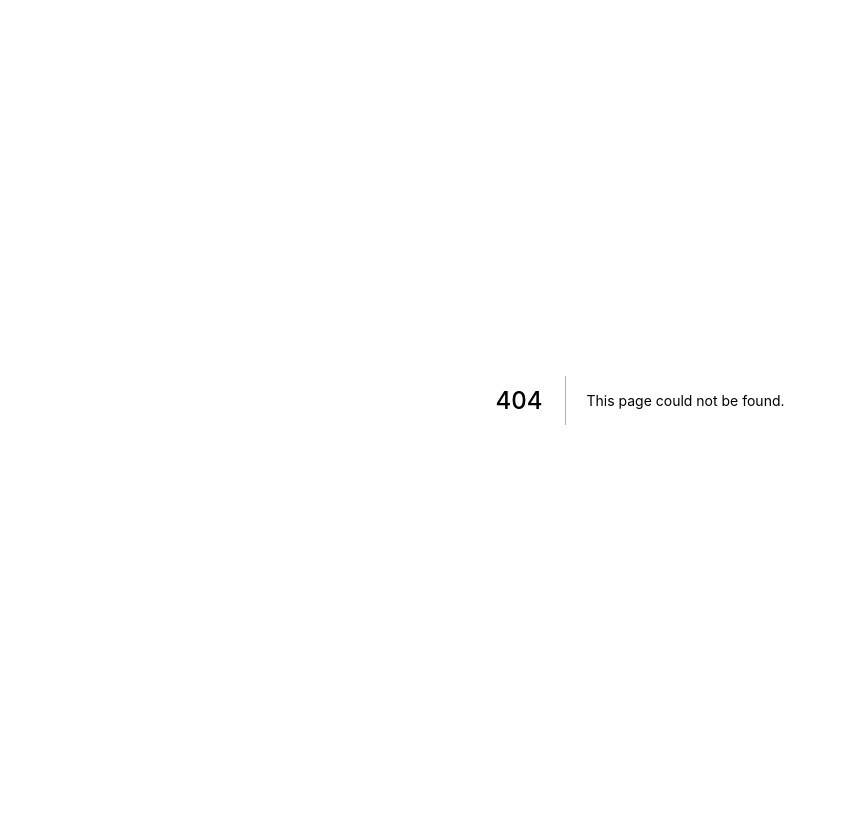
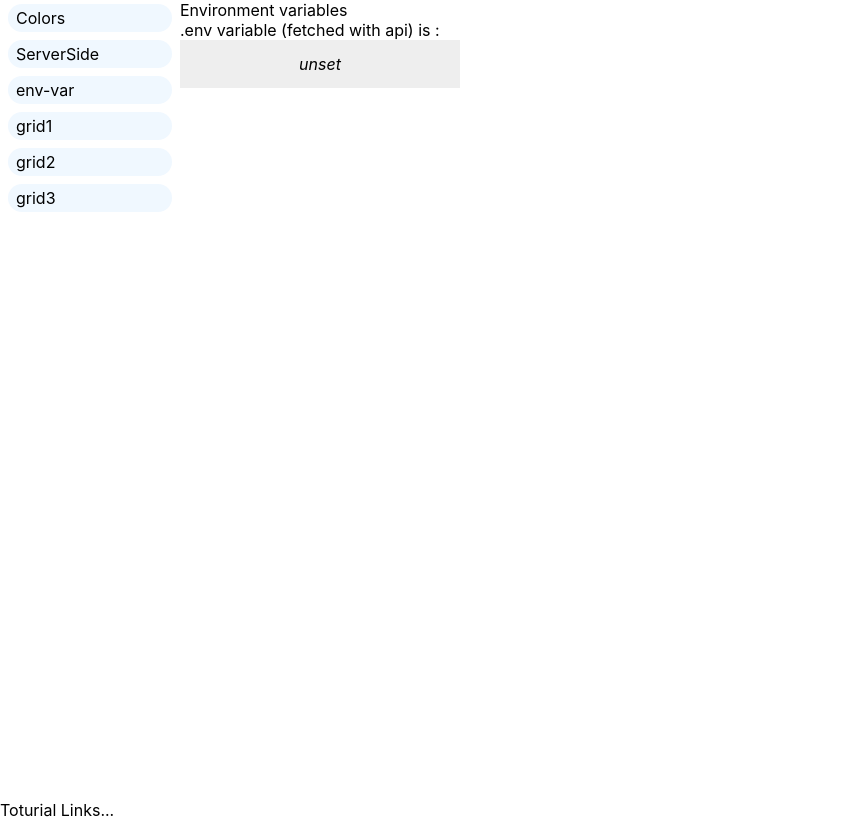
Before and after one commit to Britnell/next-tutorials, a Next.js app: page /env-var in a window 1280 px wide. Before the commit this address had no page. Shown: the whole page, without its empty margins (0-847 px from the left). Built offline with nearby package versions, Linux system fonts and the light colour scheme; no server answers.

Commit message:
adding env var ex

```diff
--- a/data/examples.js
+++ b/data/examples.js
@@ -1,4 +1,4 @@
 
 export default [
-  'Colors','ServerSide','grid1','grid2','grid3',
+  'Colors','ServerSide','env-var','grid1','grid2','grid3',
 ]
--- a/pages/ServerSide.js
+++ b/pages/ServerSide.js
@@ -4,7 +4,6 @@ import Page from "../lib/page"
 const dadJoke = 'https://icanhazdadjoke.com/'
 
 export async function getServerSideProps({ params }) {
-  console.log('secret',process.env.SECRET)
 
     // Server side, fetch API / data whatever
     let resp = await fetch(dadJoke,{
--- /dev/null
+++ b/pages/api/secret.js
@@ -0,0 +1,3 @@
+export default function handler (req,res){
+  res.status(200).json({ secret: process.env.SECRET })
+}
--- /dev/null
+++ b/pages/env-var.js
@@ -0,0 +1,28 @@
+import React from "react"
+import Page from "../lib/page"
+import styles from "../styles/Home.module.css"
+
+export default function Env(){
+
+    const [secret,setSecret] = React.useState('')
+
+    React.useEffect(()=>{
+
+        fetch('/api/secret')
+            .then(res=>res.json())
+            .then(json=> setSecret(json.secret))
+            .catch(err=> console.log(' ERR fetching /secret '))
+
+    },[])
+    return (
+        <Page>
+            <div>Environment variables</div>
+            <div>.env variable (fetched with api) is  : </div>
+            <div style={{
+                fontStyle: 'italic', height: '3rem', width: '280px', backgroundColor: '#eee',
+                display: "flex", justifyContent: 'center', alignItems:'center',
+            }}>{secret}</div>
+        </Page>
+    )
+
+}
```
